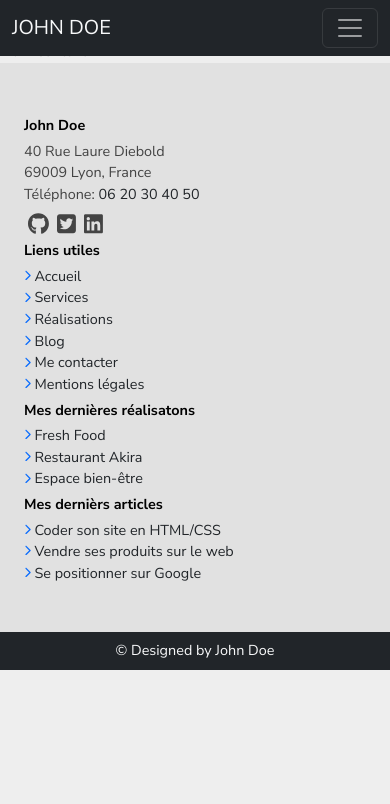
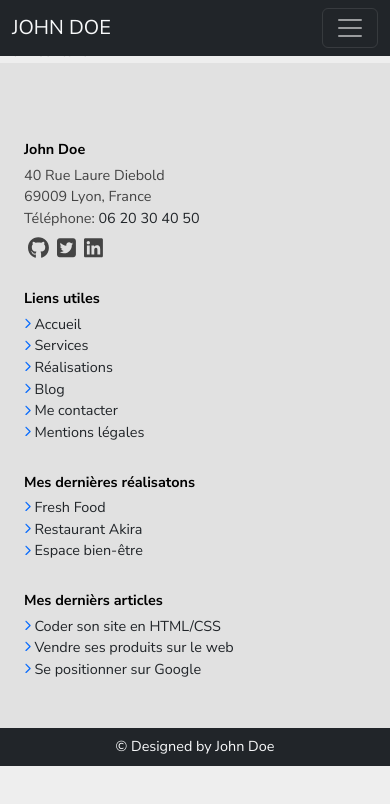
Before and after one commit to AlexD004/CV-React, a React (Create React App) app: page /mentions-legales in a window 390 px wide. Shown: the top 804 px of the page. Built offline with nearby package versions, Linux system fonts and the light colour scheme; the HTML template or start-up script is replaced by a standard one.

Commit message:
Fix center and marges

```diff
--- a/src/assets/components/Footer.jsx
+++ b/src/assets/components/Footer.jsx
@@ -11,7 +11,7 @@ function Footer({ dataPortfolio, dataBlog }) {
     return (
       <div className="Footer fluid d-flex flex-column justify-content-center align-items-center bg-darker">
         <div className="row container g-4 my-5">
-            <div className="col-sm-12 col-md-6 col-lg-3 m-0">
+            <div className="col-sm-12 col-md-6 col-lg-3 my-md-1 m-lg-0">
                 <p className='mt-1 mb-1'><strong>John Doe</strong></p>
                 <p className='m-0'>40 Rue Laure Diebold</p>
                 <p className='m-0'>69009 Lyon, France</p>
@@ -22,7 +22,7 @@ function Footer({ dataPortfolio, dataBlog }) {
                 <div className='d-inline-block mx-1'><FontAwesomeIcon className='iconSocial' icon={faLinkedin} size="xl"/></div>
                 </p>
             </div>
-            <div className="col-sm-12 col-md-6 col-lg-3 m-0">
+            <div className="col-sm-12 col-md-6 col-lg-3 my-md-1 m-lg-0">
                 <p className='mt-1 mb-1'><strong>Liens utiles</strong></p>
                 <Nav className='text-left d-inline m-0 p-0'>
                   <NavLink className="nav-link text-dark m-0 p-0" to="/"> <FontAwesomeIcon icon={faChevronRight} className='text-primary' size="xs"/> Accueil </NavLink>
@@ -33,7 +33,7 @@ function Footer({ dataPortfolio, dataBlog }) {
                   <NavLink className="nav-link text-dark m-0 p-0" to="/mentions-legales"> <FontAwesomeIcon icon={faChevronRight} className='text-primary' size="xs"/>  Mentions légales </NavLink>
               </Nav>
             </div>
-            <div className="col-sm-12 col-md-6 col-lg-3 m-0">
+            <div className="col-sm-12 col-md-6 col-lg-3 my-md-1 m-lg-0">
                 <p className='mt-1 mb-1'><strong>Mes dernières réalisatons</strong></p>
                 <Nav className='text-left d-inline m-0 p-0'>
                 {dataPortfolio.slice(0, 3).map(
@@ -45,7 +45,7 @@ function Footer({ dataPortfolio, dataBlog }) {
                 )}
                 </Nav>
             </div>
-            <div className="col-sm-12 col-md-6 col-lg-3 m-0">
+            <div className="col-sm-12 col-md-6 col-lg-3 my-md-1 m-lg-0">
                 <p className='mt-1 mb-1'><strong>Mes dernièrs articles</strong></p>
                 <Nav className='text-left d-inline m-0 p-0'>
                 {dataBlog.slice(0, 3).map(
--- a/src/pages/Accueil.jsx
+++ b/src/pages/Accueil.jsx
@@ -26,7 +26,7 @@ function Accueil() {
 
         </header>
         <main>
-          <section id="aPropos" className='container-fluid-sm container-md my-5 py-5 rounded'>
+          <section id="aPropos" className='container-fluid-sm container-md d-flex justify-content-center my-5 py-5 rounded'>
             <div className='container row'>
                 <div id="presentation" className='col-sm-12 col-md-6'>
                   <h3 className='border-bottom border-primary border-2 pb-2 mb-4'>À propos</h3>
```
